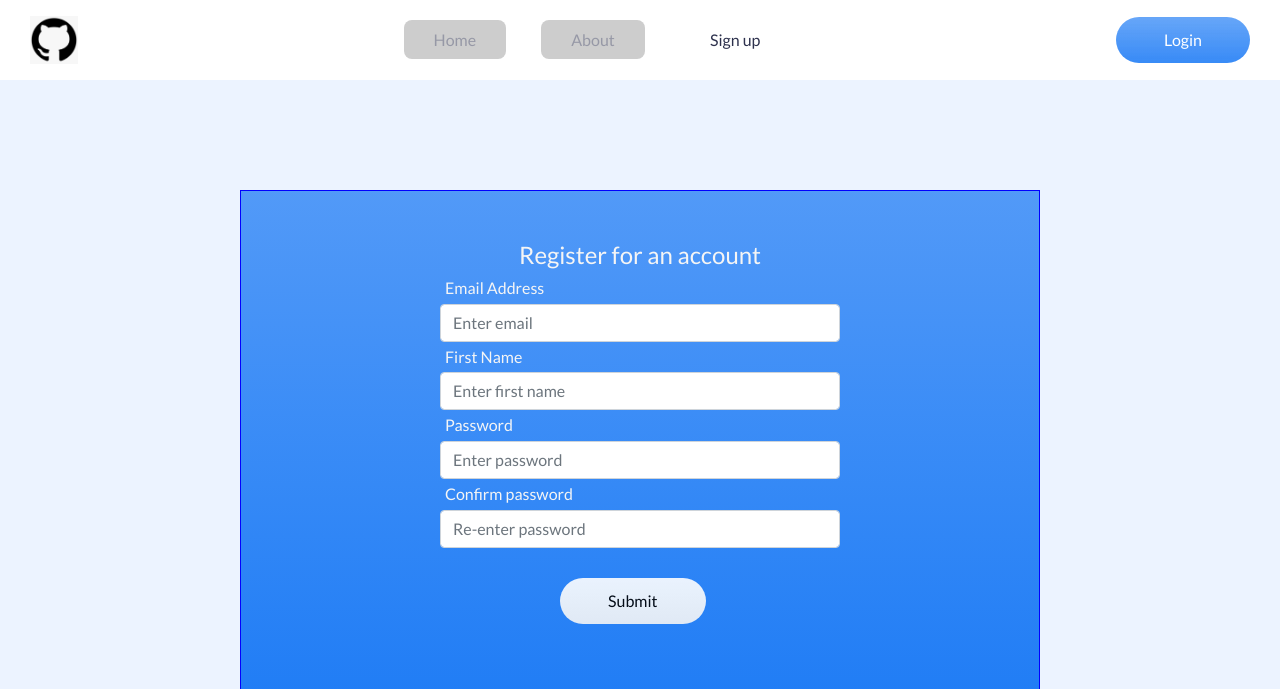
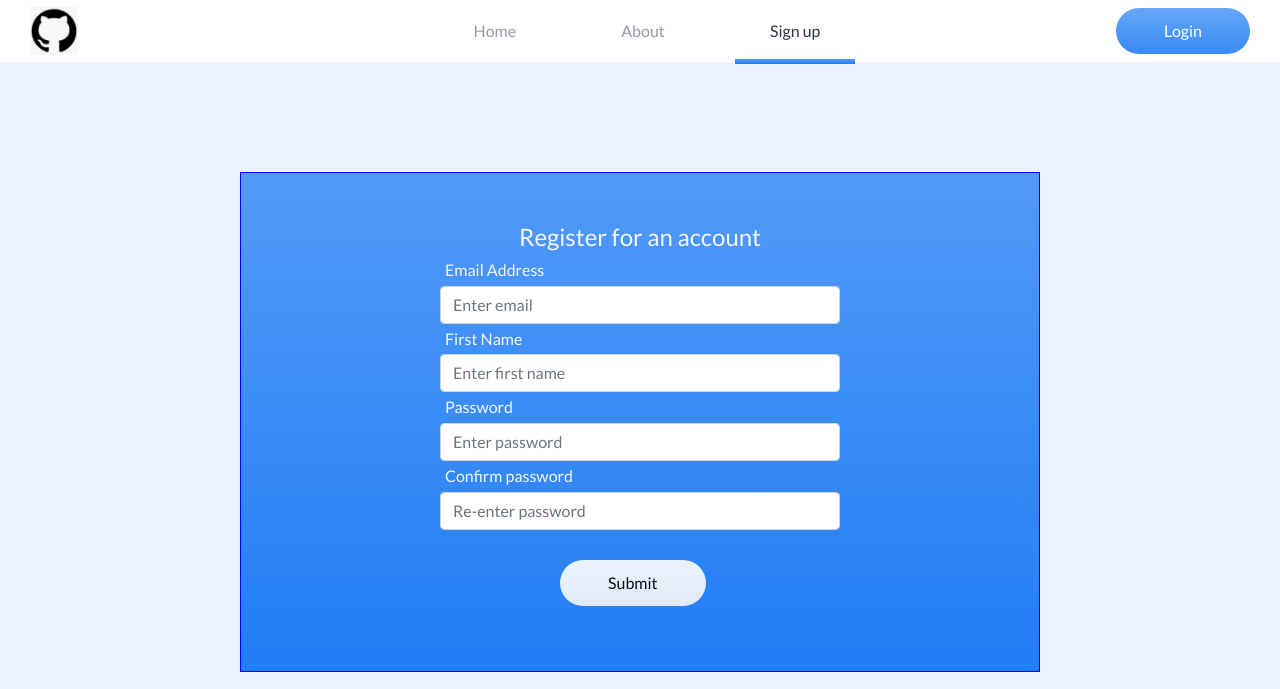
Before and after one commit to issaturtle/TeamCalendar, a Flask app: page /signup in a window 1280 px wide. Shown: the top 689 px of the page. Run offline with Flask 2, Linux system fonts and the light colour scheme; some web fonts are replaced.

Commit message:
added squares into links

```diff
--- a/app/static/dist/style.css
+++ b/app/static/dist/style.css
@@ -96,7 +96,7 @@ button:hover,
 }
 
 .header nav {
-  padding: 16px 30px;
+  padding: 7px 30px;
   background-color: white;
 }
 
@@ -127,11 +127,8 @@ button:hover,
 .header__links a {
   font-size: 1rem;
   color: #9698a6;
-  padding-left: 10px;
-  padding-right: 10px;
-  background: #cdcdcd;
-  padding: 10px 30px 10px 30px;
-  border-radius: 0.5em;
+  padding-left: 35px;
+  padding-right: 35px;
   position: relative;
 }
 
@@ -139,10 +136,23 @@ button:hover,
   margin-right: 32px;
 }
 
+.header__links a:first-child {
+  margin-left: 100px;
+}
+
 .header__links a::before {
+  content: '';
+  position: absolute;
   background: #cdcdcd;
-  padding: 10px 30px 10px 30px;
+  padding: 15px 55px 35px 60px;
   border-radius: 0.5em;
+  left: 0;
+  right: 0;
+  height: 10px;
+  bottom: -14px;
+  opacity: 0;
+  -webkit-transition: opacity 300ms ease-in-out;
+  transition: opacity 300ms ease-in-out;
 }
 
 .header__links a:hover {
@@ -152,17 +162,24 @@ button:hover,
 }
 
 .header__links a:hover::before {
-  opacity: 0.5;
+  opacity: 0.3;
 }
 
 .header__links a.active {
   color: #2d314d;
-  background: white;
 }
 
 .header__links a.active::before {
+  padding: 0;
+  border-radius: 0;
+  height: 5px;
+  left: 0;
+  right: 0;
+  bottom: -24px;
   background: -webkit-gradient(linear, left bottom, left top, from(#1d7bf5fa), to(#1d7bf5be));
   background: linear-gradient(to top, #1d7bf5fa, #1d7bf5be);
+  -webkit-transition: opacity 300ms ease-in-out;
+  transition: opacity 300ms ease-in-out;
   opacity: 1;
 }
 
--- a/app/static/scss/_header.scss
+++ b/app/static/scss/_header.scss
@@ -1,6 +1,6 @@
 .header {
 	nav {
-		padding: 16px 30px;
+		padding: 7px 30px;
 		// font-family: 'Zen Old Mincho', serif;
 		a {
 			text-decoration: none;
@@ -31,15 +31,41 @@
 		a {
 			font-size: 1rem;
 			color: $grayishBlue;
-			padding-left: 10px;
-			padding-right: 10px;
-			background: #cdcdcd;
-			padding: 10px 30px 10px 30px;
-			border-radius: 0.5em;
+			padding-left: 35px;
+			padding-right: 35px;
+			// background: #cdcdcd;
+			// padding: 10px 30px 10px 30px;
+			// border-radius: 0.5em;
 			&:not(:last-child) {
 				margin-right: 32px;
 			}
+			&:first-child {
+				margin-left: 100px;
+			}
 			position: relative;
+			&::before {
+				content: '';
+				position: absolute;
+				background: #cdcdcd;
+				// padding: 20px 30px 20px 30px;
+				padding: 15px 55px 35px 60px;
+				border-radius: 0.5em;
+				left: 0;
+				right: 0;
+				height: 10px;
+				bottom: -14px;
+				opacity: 0;
+				transition: opacity 300ms ease-in-out;
+			}
+			// &::before {
+			// 	position: absolute;
+			// 	content: '';
+			// 	background: #cdcdcd;
+			// 	padding: 10px 30px 10px 30px;
+			// 	border-radius: 0.5em;
+			// 	opacity: 0;
+			// 	text-align: center;
+			// }
 			// &::before {
 			// 	position: absolute;
 			// 	content: '';
@@ -52,27 +78,28 @@
 			// 	opacity: 0;
 			// 	transition: opacity 300ms ease-in-out;
 			// }
-			&::before {
-				background: #cdcdcd;
-				padding: 10px 30px 10px 30px;
-				border-radius: 0.5em;
-			}
 			&:hover {
 				color: $darkBlue;
 				transition: color 300ms ease-in-out;
 				&::before {
-					opacity: 0.5;
+					opacity: 0.3;
 				}
 			}
 		}
 		a.active {
 			color: $darkBlue;
 			&::before {
+				padding: 0;
+				border-radius: 0;
+				height: 5px;
+				left: 0;
+				right: 0;
+				bottom: -24px;
 				background: linear-gradient(to top, #1d7bf5fa, #1d7bf5be);
 
+				transition: opacity 300ms ease-in-out;
 				opacity: 1;
 			}
-			background: white;
 		}
 	}
 	&__cta {
```
Also changed, not shown: 1 other file.
